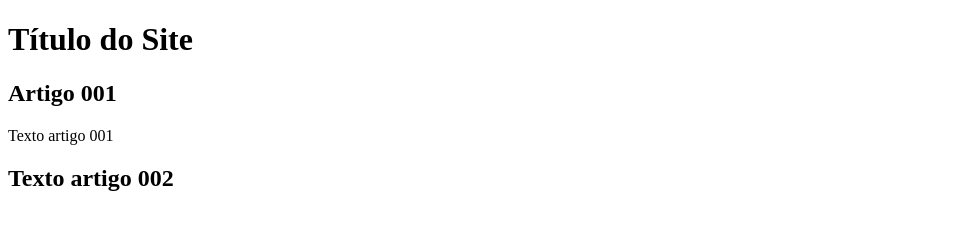
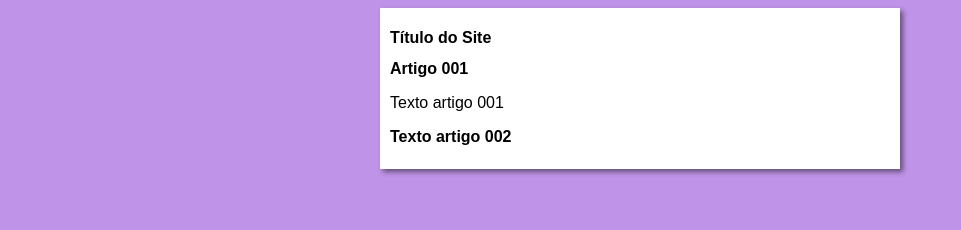
Before and after one commit to rdaclub/Projeto-Site, a plain HTML site: page index.html in a window 1280 px wide. Shown: the whole page, without its empty margins (0-961 px from the left). Drawn offline with Linux system fonts and the light colour scheme.

Commit message:
iniciei o design

```diff
--- /dev/null
+++ b/estilos/style.css
@@ -0,0 +1,18 @@
+* {
+    font-family: Arial, Helvetica, sans-serif;
+    font-size: 16px;
+
+}
+
+body {
+    background-color: rgb(191, 147, 231);
+
+}
+
+main {
+    background-color: white;
+    width: 500px;
+    margin: auto;
+    padding: 10px;
+    box-shadow: 3px 3px 5px rgba(0, 0, 0, 0.473);
+}
--- a/index.html
+++ b/index.html
@@ -4,6 +4,7 @@
     <meta charset="UTF-8">
     <meta name="viewport" content="width=device-width, initial-scale=1.0">
     <title>Site do Curso</title>
+    <link rel="stylesheet" href="estilos/style.css">
 </head>
 <body>
     <main>
```
